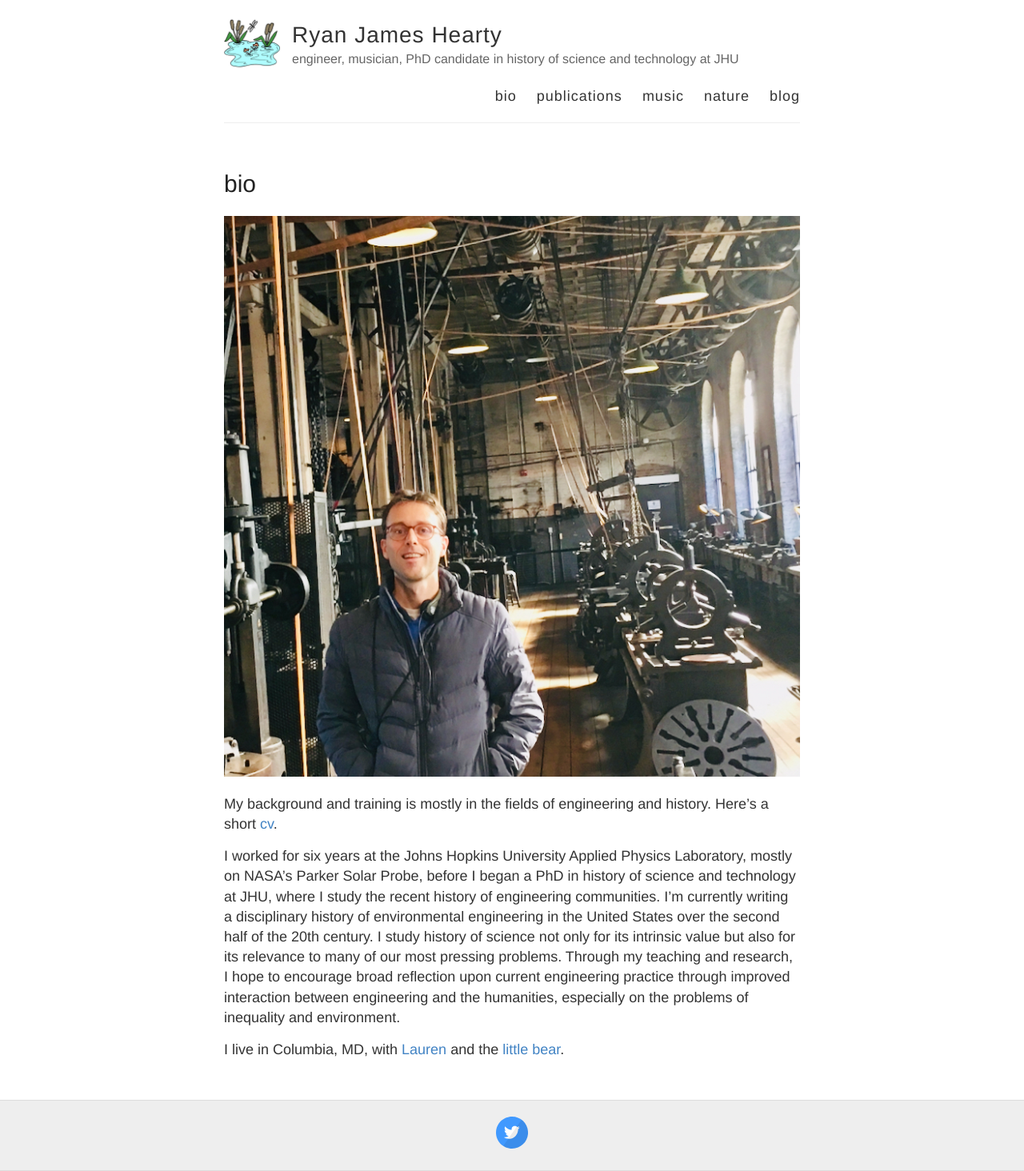
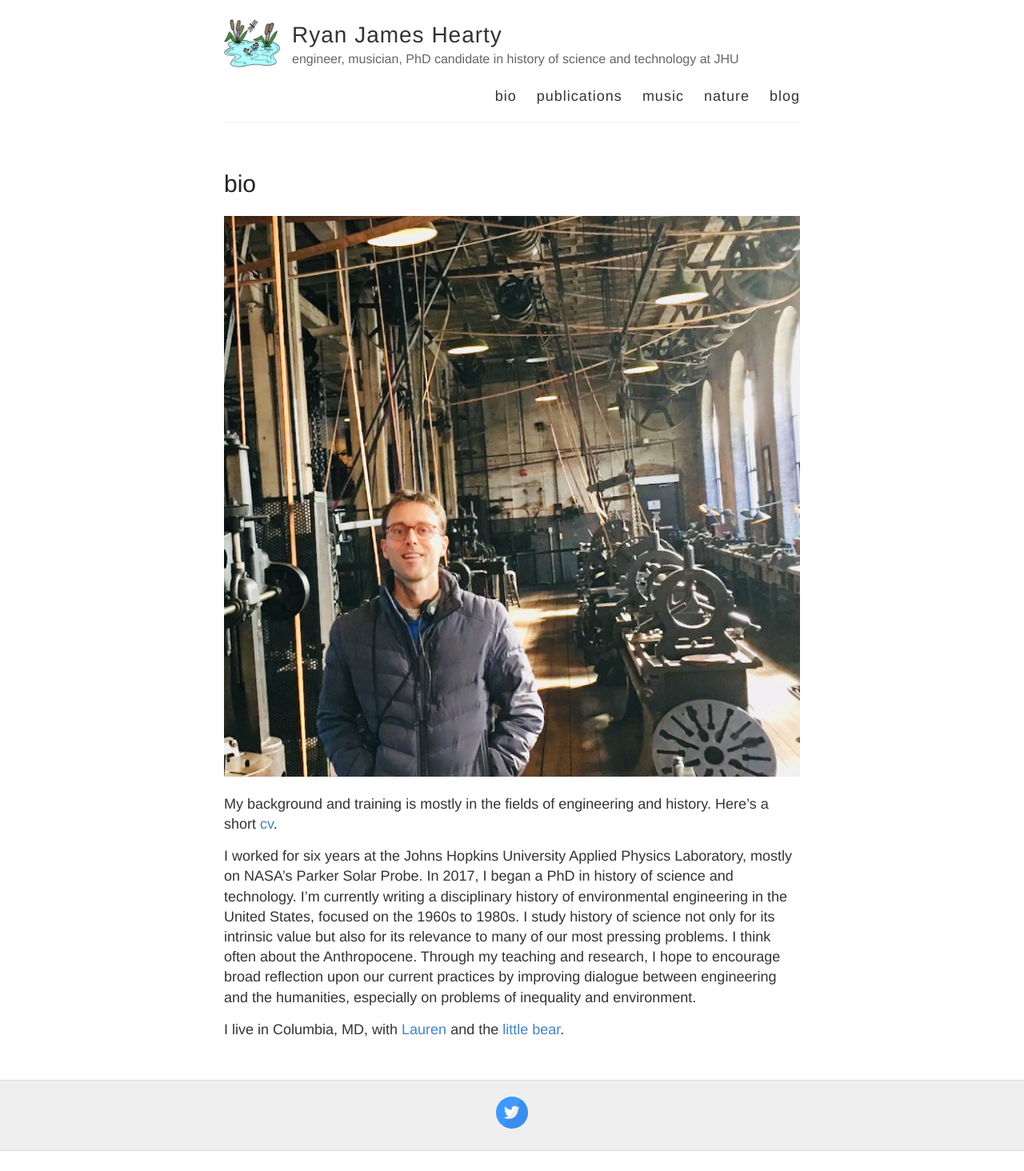
Before and after one commit to rhearty1/rhearty1.github.io, a Jekyll site: the page built from bio.md, in a window 1280 px wide. Shown: the whole page at 80% size. Built offline with Jekyll 4.4.1, drawn with Linux system fonts in a browser that asks for light colours; after the commit the page ends 1439 px from its top, so only the background shows below that.

Commit message:
Update bio.md

```diff
--- a/bio.md
+++ b/bio.md
@@ -8,6 +8,6 @@ permalink: /bio/
 
 My background and training is mostly in the fields of engineering and history. Here's a short [cv](/assets/hearty-cv.pdf).
 
-I worked for six years at the Johns Hopkins University Applied Physics Laboratory, mostly on NASA's Parker Solar Probe, before I began a PhD in history of science and technology at JHU, where I study the recent history of engineering communities. I'm currently writing a disciplinary history of environmental engineering in the United States over the second half of the 20th century. I study history of science not only for its intrinsic value  but also for its relevance to many of our most pressing problems. Through my teaching and research, I hope to encourage broad reflection upon current engineering practice through improved interaction between engineering and the humanities, especially on the problems of inequality and  environment.
+I worked for six years at the Johns Hopkins University Applied Physics Laboratory, mostly on NASA's Parker Solar Probe. In 2017, I began a PhD in history of science and technology. I'm  currently writing a disciplinary history of environmental engineering in the United States, focused on the 1960s to 1980s. I study history of science not only for its intrinsic value but also for its relevance to many of our most pressing problems. I think often about the Anthropocene. Through my teaching and research, I hope to encourage broad reflection upon our current practices by improving dialogue between engineering and the humanities, especially on problems of inequality and environment.
 
 I live in Columbia, MD, with [Lauren](https://www.irismusicproject.com/team) and the [little bear](/assets/little-bear.jpg).
```
